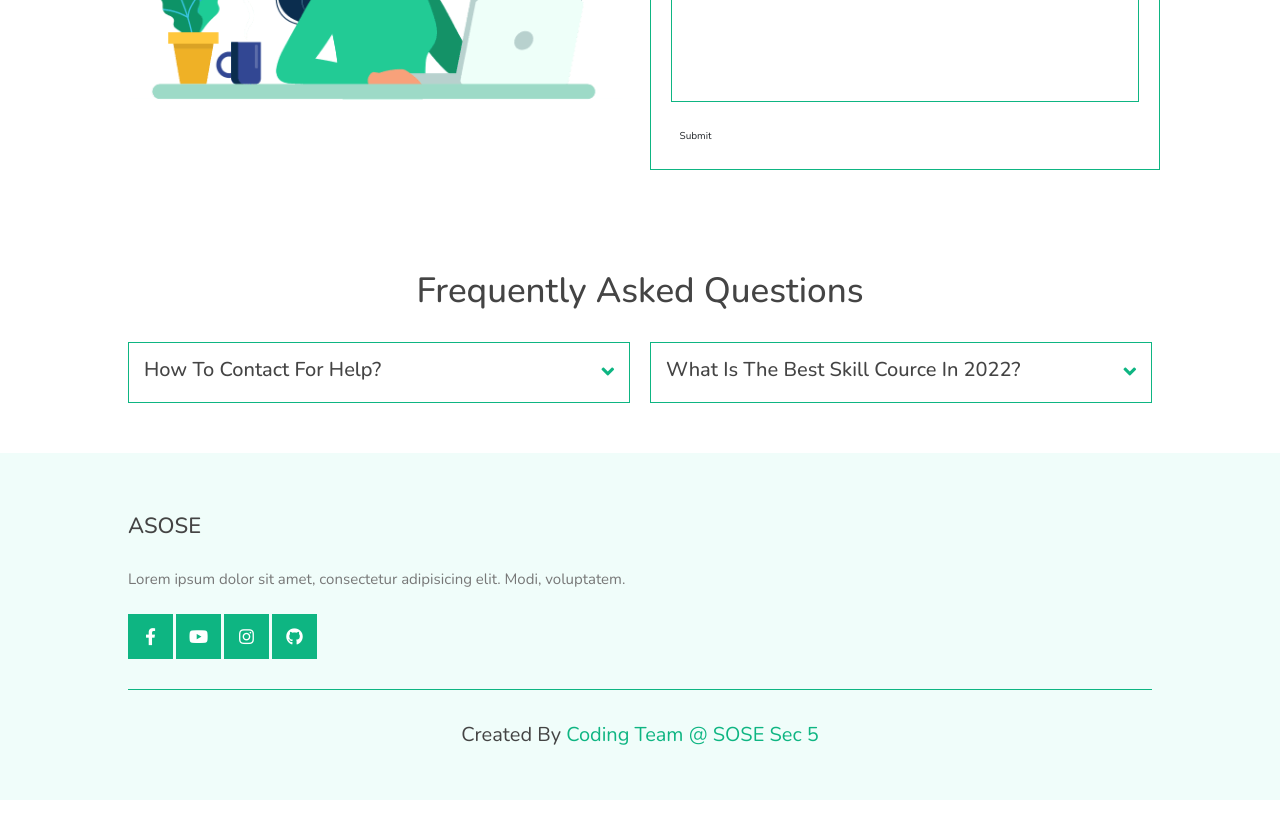
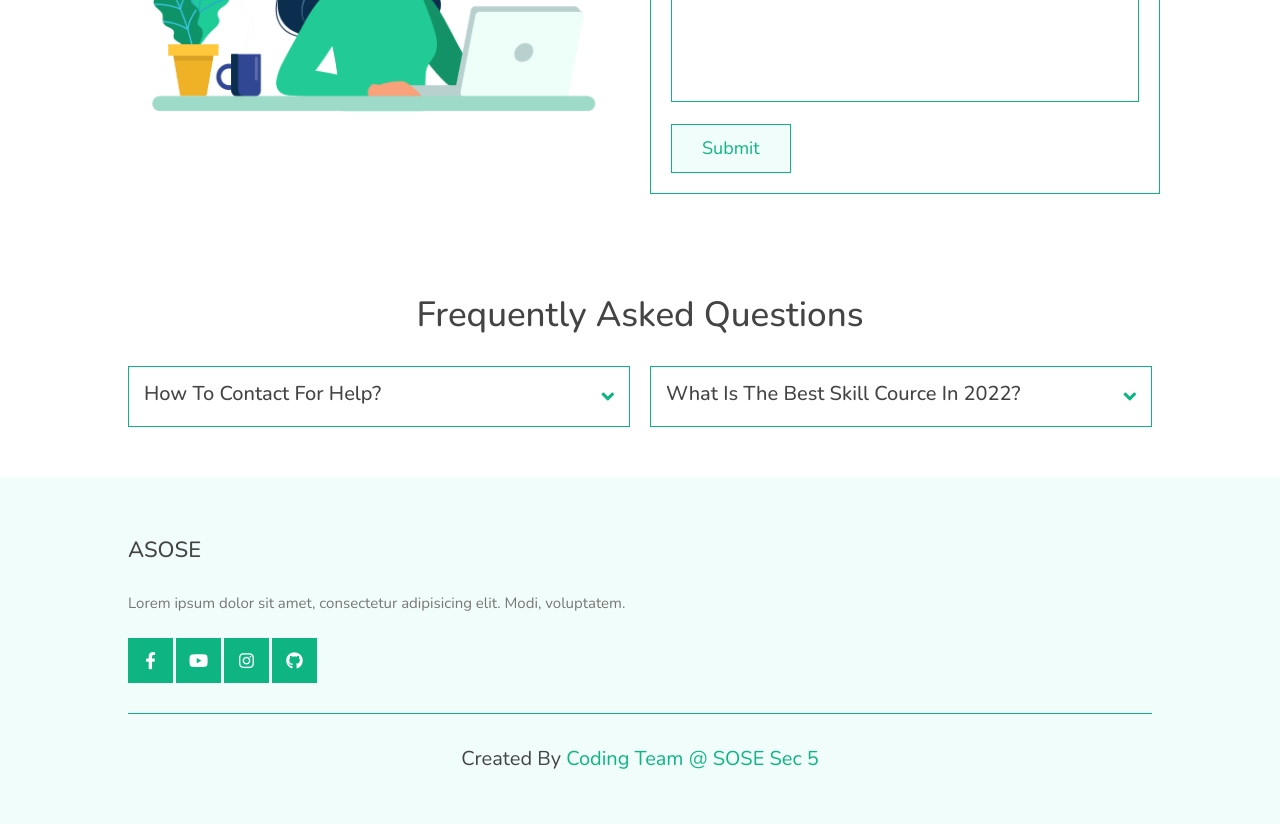
Before and after one commit to 0premthecoder/Asose, a Next.js app: page /contact in a window 1280 px wide. Shown: the part 1220-2044 px from the top of the page. Before the commit the page ends 2020 px from the top, so only its background shows below. Built offline with nearby package versions, Linux system fonts and the light colour scheme.

Commit message:
btn class added

```diff
--- a/pages/contact.js
+++ b/pages/contact.js
@@ -2,7 +2,7 @@ import React, { useState } from 'react'
 import Header from './components/Header'
 import Footer from './components/Footer'
 import Link from 'next/link'
-
+import styles from './../styles/Home.module.css'
 
 export default function contact() {
     const [quest, setQuest] = useState(' ')
@@ -96,7 +96,7 @@ export default function contact() {
           rows={10}
           defaultValue={""}
         />
-        <input type="submit" defaultValue="send message" className="btn" />
+        <input type="submit" defaultValue="send message" className={styles.btn} />
       </form>
     </div>
   </section>
```
